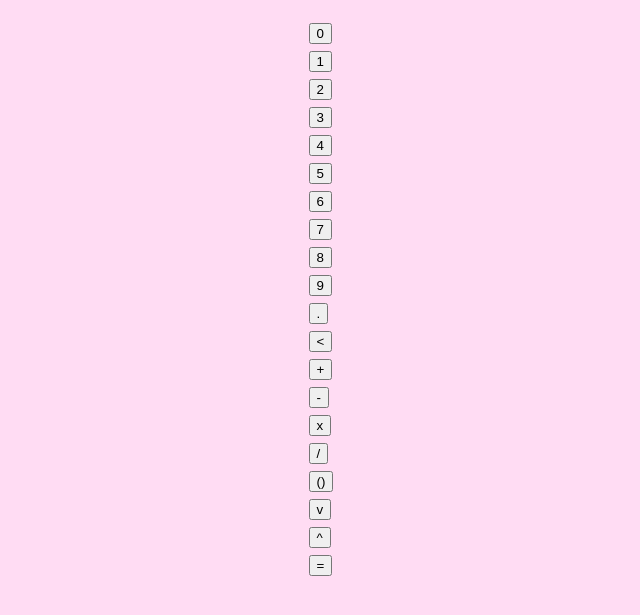
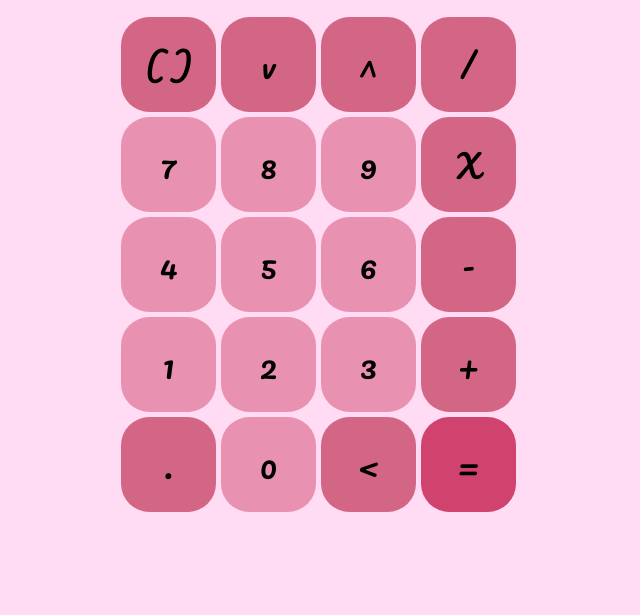
Before and after one commit to CarapaceonBear/calculator_web_app, a plain HTML site: page index.html in a window 1280 px wide. Shown: the part 151-766 px from the top of the page, without its empty margins (319-959 px from the left). Drawn offline with Linux system fonts and the light colour scheme; a web font is replaced by a local one.

Commit message:
styling for button-panel

```diff
--- a/index.html
+++ b/index.html
@@ -29,102 +29,102 @@
     <main class="main">
         <div class="main__panel">
             <div class="main__box main__box--zero">
-                <button class="main__button--zero">
+                <button class="main__button main__button--zero">
                     0
                 </button>
             </div>
             <div class="main__box main__box--one">
-                <button class="main__button--one">
+                <button class="main__button main__button--one">
                     1
                 </button>
             </div>
             <div class="main__box main__box--two">
-                <button class="main__button--two">
+                <button class="main__button main__button--two">
                     2
                 </button>
             </div>
             <div class="main__box main__box--three">
-                <button class="main__button--three">
+                <button class="main__button main__button--three">
                     3
                 </button>
             </div>
             <div class="main__box main__box--four">
-                <button class="main__button--four">
+                <button class="main__button main__button--four">
                     4
                 </button>
             </div>
             <div class="main__box main__box--five">
-                <button class="main__button--five">
+                <button class="main__button main__button--five">
                     5
                 </button>
             </div>
             <div class="main__box main__box--six">
-                <button class="main__button--six">
+                <button class="main__button main__button--six">
                     6
                 </button>
             </div>
             <div class="main__box main__box--seven">
-                <button class="main__button--seven">
+                <button class="main__button main__button--seven">
                     7
                 </button>
             </div>
             <div class="main__box main__box--eight">
-                <button class="main__button--eight">
+                <button class="main__button main__button--eight">
                     8
                 </button>
             </div>
             <div class="main__box main__box--nine">
-                <button class="main__button--nine">
+                <button class="main__button main__button--nine">
                     9
                 </button>
             </div>
             <div class="main__box main__box--decimal">
-                <button class="main__button--decimal">
+                <button class="main__button main__button--decimal">
                     .
                 </button>
             </div>
             <div class="main__box main__box--backspace">
-                <button class="main__button--backspace">
+                <button class="main__button main__button--backspace">
                     <
                 </button>
             </div>
             <div class="main__box main__box--add">
-                <button class="main__button--add">
+                <button class="main__button main__button--add">
                     +
                 </button>
             </div>
             <div class="main__box main__box--subtract">
-                <button class="main__button--subtract">
+                <button class="main__button main__button--subtract">
                     -
                 </button>
             </div>
             <div class="main__box main__box--multiply">
-                <button class="main__button--multiply">
-                    x
+                <button class="main__button main__button--multiply">
+                    X
                 </button>
             </div>
             <div class="main__box main__box--divide">
-                <button class="main__button--divide">
+                <button class="main__button main__button--divide">
                     /
                 </button>
             </div>
             <div class="main__box main__box--bracket">
-                <button class="main__button--bracket">
-                    ()
+                <button class="main__button main__button--bracket">
+                    ( )
                 </button>
             </div>
             <div class="main__box main__box--root">
-                <button class="main__button--root">
+                <button class="main__button main__button--root">
                     v
                 </button>
             </div>
             <div class="main__box main__box--power">
-                <button class="main__button--power">
+                <button class="main__button main__button--power">
                     ^
                 </button>
             </div>
             <div class="main__box main__box--equals">
-                <button class="main__button--equals">
+                <button class="main__button main__button--equals">
                     =
                 </button>
             </div>
--- a/style/_body.scss
+++ b/style/_body.scss
@@ -20,7 +20,6 @@
     background-color: $light-background-color;
 
     font-family: $primary-font;
-    font-size:
 }
 
 @media screen and (max-width: 400px) {
--- a/style/_main.scss
+++ b/style/_main.scss
@@ -1,2 +1,108 @@
 @use "./variables" as *;
 @use "./mixins" as *;
+
+.main {
+    &__panel {
+        display: grid;
+        grid-template-columns: repeat(4, 95px);
+        grid-template-rows: repeat(5, 95px);
+        gap: 5px;
+        grid-template-areas:
+        "bracket root power divide"
+        "seven eight nine multiply"
+        "four five six subtract"
+        "one two three add"
+        "decimal zero backspace equals";
+
+        @include calculatorWidth();
+    }
+
+    &__button {
+        background-color: rgba(0, 0, 0, 0);
+        border: none;
+
+        font-family: $primary-font;
+        font-size: $text-buttons;
+    }
+
+    &__box {
+        // background-color: $light-display-color;
+        display: flex;
+        justify-content: center;
+        align-items: center;
+
+        background-color: $light-button-color-3;
+        border-radius: 30%;
+
+        &--zero {
+            grid-area: zero;
+        }
+        &--one {
+            grid-area: one;
+        }
+        &--two {
+            grid-area: two;
+        }
+        &--three {
+            grid-area: three;
+        }
+        &--four {
+            grid-area: four;
+        }
+        &--five {
+            grid-area: five;
+        }
+        &--six {
+            grid-area: six;
+        }
+        &--seven {
+            grid-area: seven;
+        }
+        &--eight {
+            grid-area: eight;
+        }
+        &--nine {
+            grid-area: nine;
+        }
+        &--decimal {
+            grid-area: decimal;
+            background-color: $light-button-color-2;
+        }
+        &--backspace {
+            grid-area: backspace;
+            background-color: $light-button-color-2;
+        }
+        &--add {
+            grid-area: add;
+            background-color: $light-button-color-2;
+        }
+        &--subtract {
+            grid-area: subtract;
+            background-color: $light-button-color-2;
+        }
+        &--multiply {
+            grid-area: multiply;
+            background-color: $light-button-color-2;
+        }
+        &--divide {
+            grid-area: divide;
+            background-color: $light-button-color-2;
+        }
+        &--bracket {
+            grid-area: bracket;
+            background-color: $light-button-color-2;
+        }
+        &--root {
+            grid-area: root;
+            background-color: $light-button-color-2;
+        }
+        &--power {
+            grid-area: power;
+            background-color: $light-button-color-2;
+        }
+        &--equals {
+            grid-area: equals;
+            background-color: $light-button-color-1;
+        }
+    }
+}
```
Also changed, not shown: style/style.css, 1 other file.
